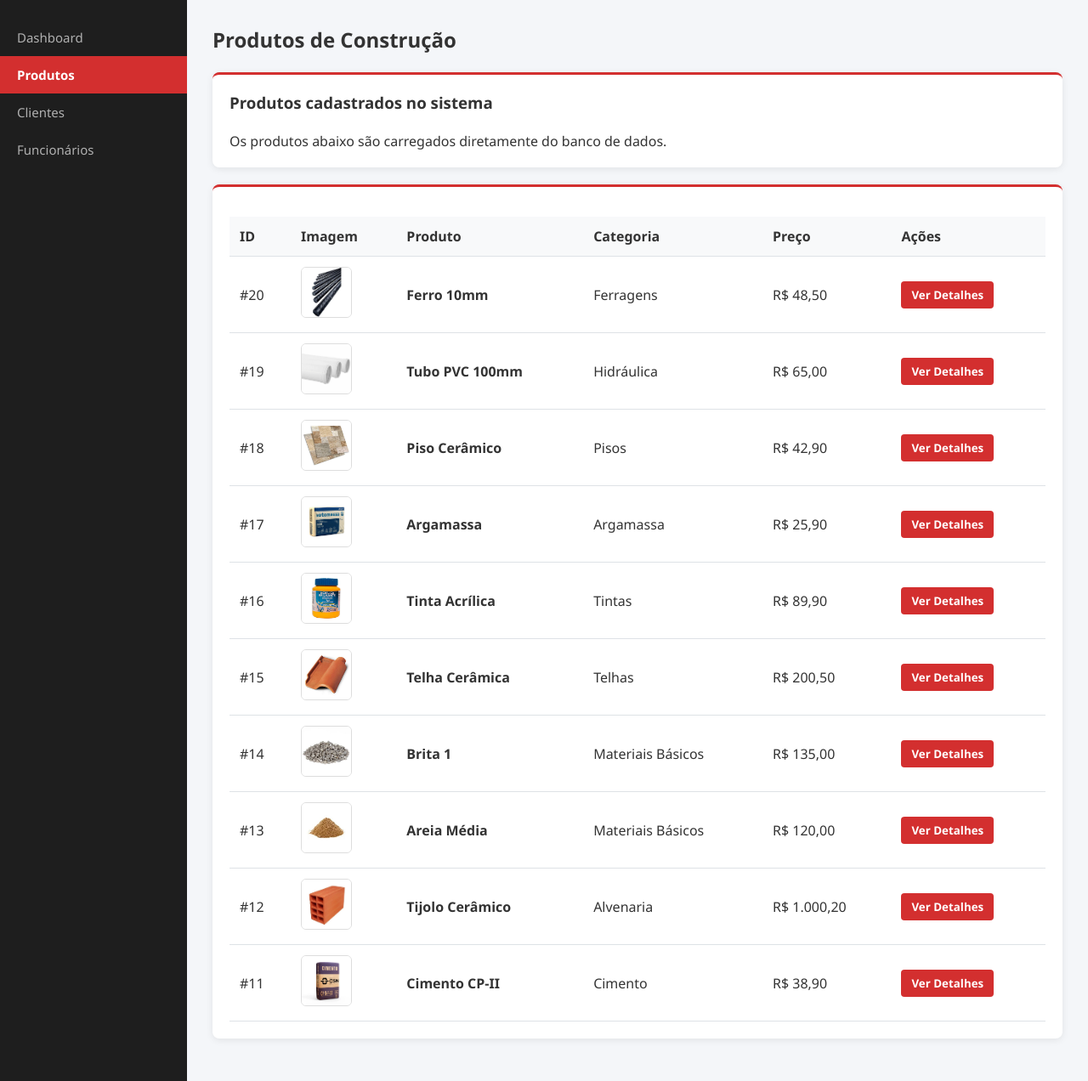
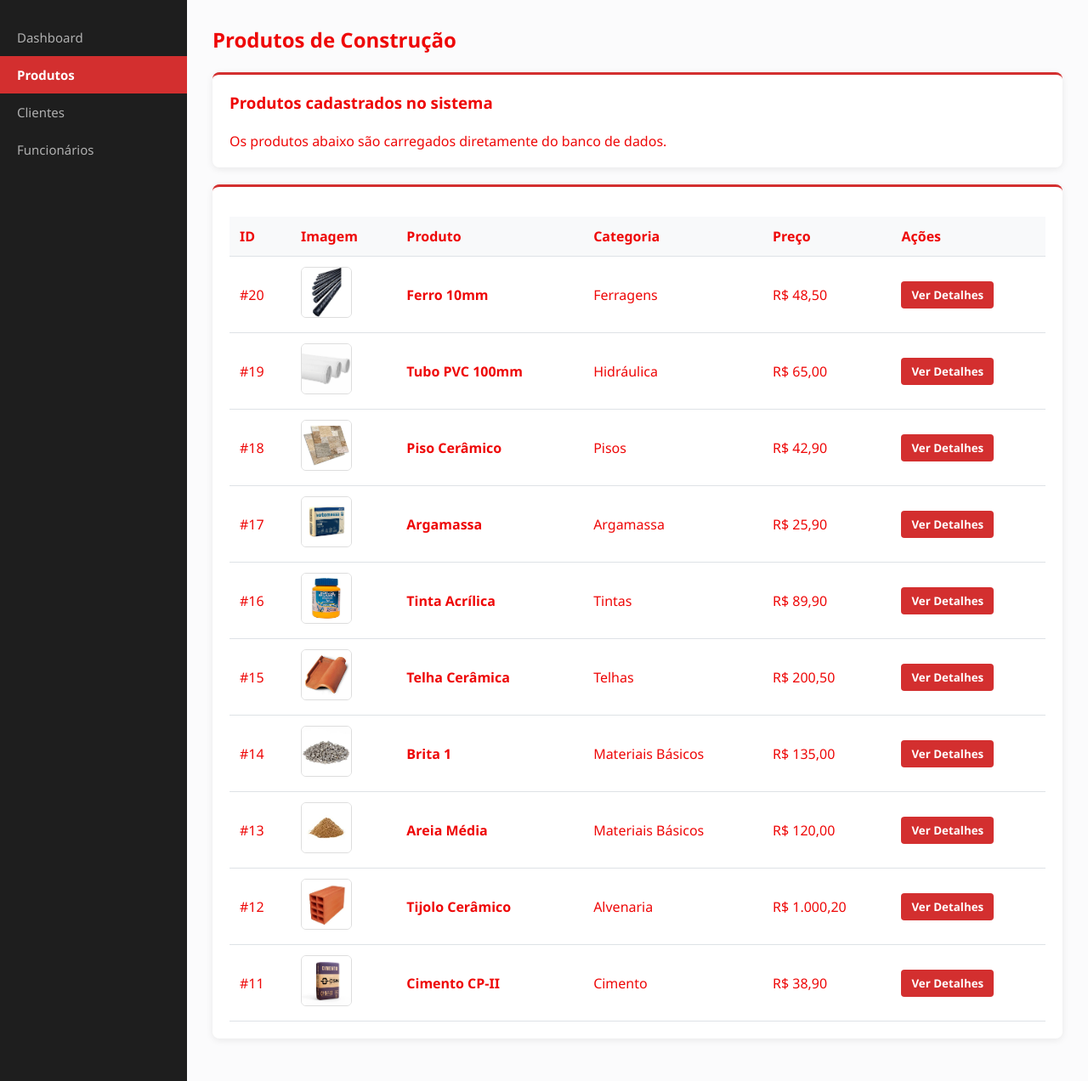
Before and after one commit to vitorsilva0209/depositobrasil-dashboard-3semestre, a PHP site: page /produtos.php in a window 1280 px wide. Shown: the part 55-1327 px from the top of the page at 85% size. Run offline with PHP 8.4, Linux system fonts and the light colour scheme; a user stored in the database is signed in; data comes from the database, SQL or seed files in the repository.

Commit message:
Atualiza página de produtos

```diff
--- a/produtos.php
+++ b/produtos.php
@@ -49,9 +49,9 @@ $resProdutos = $conn->query("
 
         body {
             display: flex;
-            background: #f4f6f9;
+            background: #f4f6f95a;
             min-height: 100vh;
-            color: #333;
+            color: #ee0707;
         }
 
 
```
